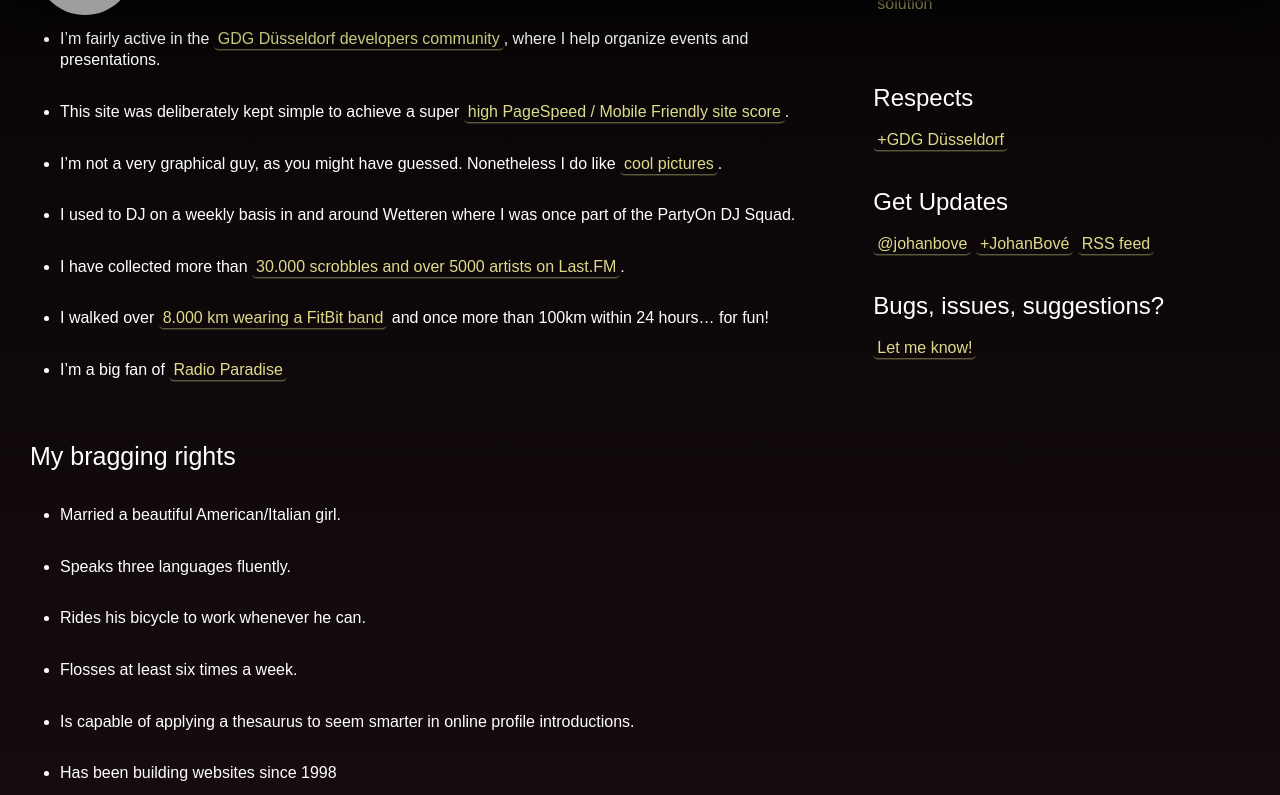
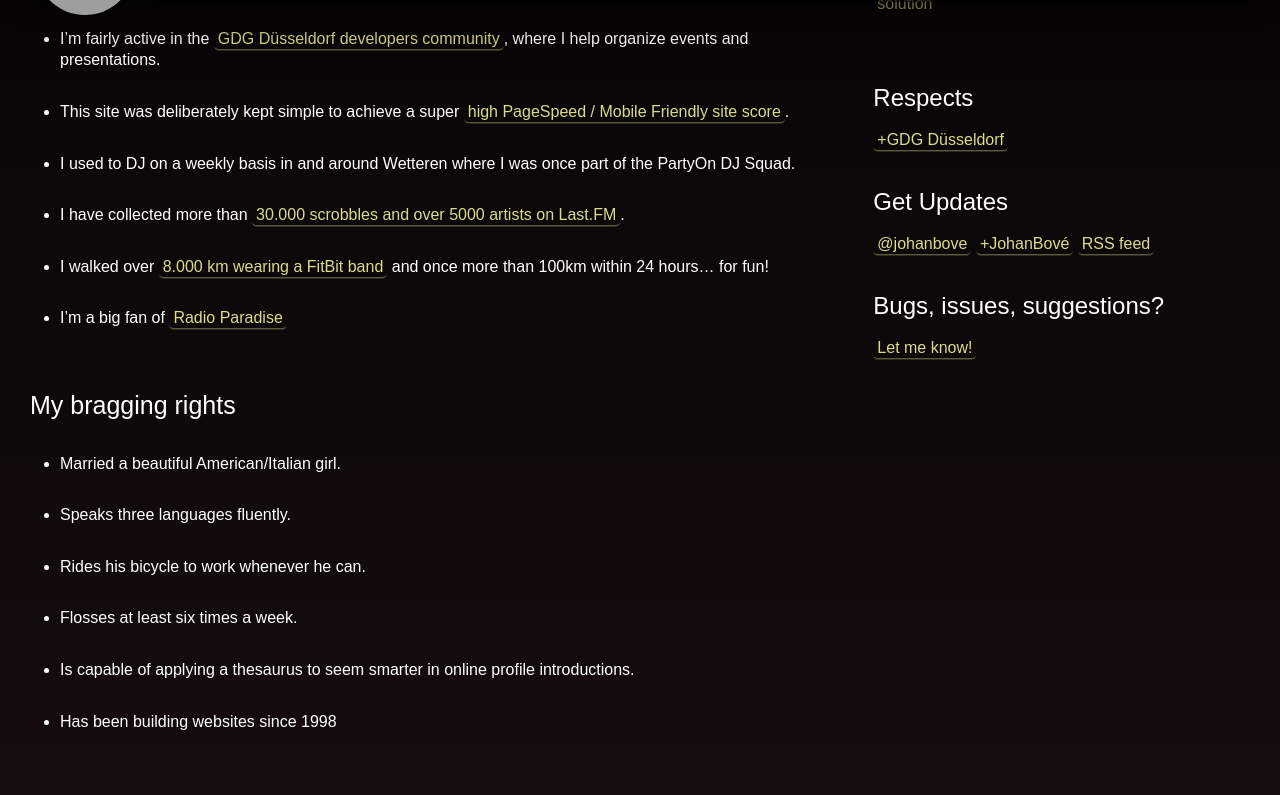
Before and after one commit to johanbove/johanbove.github.io, a Jekyll site: the page built from introduction.markdown, in a window 1280 px wide and 900 px high, scrolled down 340 px, cut to the strip 105-900 px from the top of the window. Built offline with Jekyll 4.4.1, drawn with Linux system fonts in a browser that asks for light colours; grey boxes are pictures that could not be loaded.

Commit message:
Removed link to cool pictures

```diff
--- a/introduction.markdown
+++ b/introduction.markdown
@@ -16,7 +16,6 @@
 - I don't always share the coolest online content, but when I do, I do it - mostly - through [Google+](https://plus.google.com/+JohanBové)
 - I'm fairly active in the [GDG Düsseldorf developers community](https://plus.google.com/communities/113782579160655007812), where I help organize events and presentations.
 - This site was deliberately kept simple to achieve a super [high PageSpeed / Mobile Friendly site score](https://developers.google.com/speed/pagespeed/insights/?url=http%3A%2F%2Fblog.johanbove.info).
-- I'm not a very graphical guy, as you might have guessed. Nonetheless I do like [cool pictures](http://1drv.ms/1Oxc4iF).
 - I used to DJ on a weekly basis in and around Wetteren where I was once part of the PartyOn DJ Squad.
 - I have collected more than [30.000 scrobbles and over 5000 artists on Last.FM](http://www.last.fm/user/Joe-1).
 - I walked over [8.000 km wearing a FitBit band](https://www.fitbit.com/user/26B3ZT) and once more than 100km within 24 hours... for fun!
```
